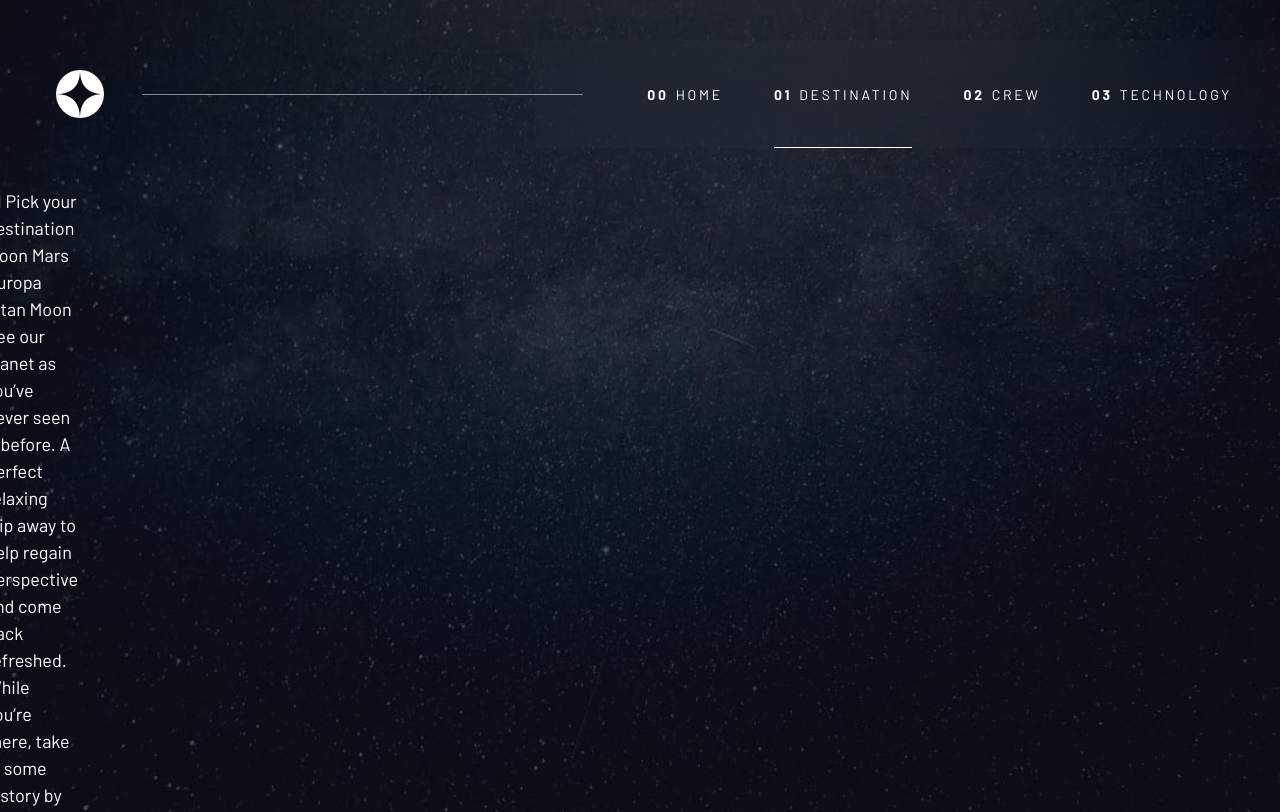
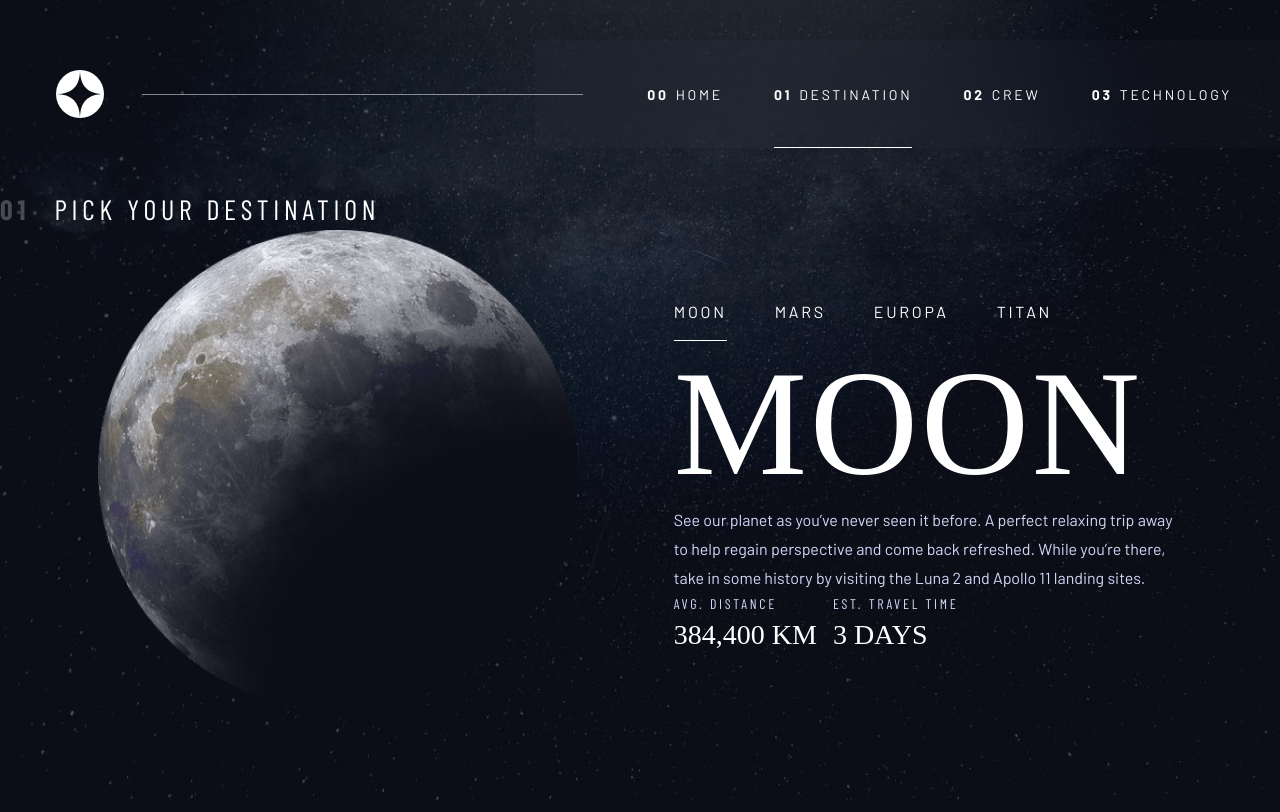
Before and after one commit to kelvinkwasi/SPACE-TRAVEL, a plain HTML site: page destination.html in a window 1280 px wide. Shown: the top 812 px of the page. Drawn offline with nearby package versions, Linux system fonts and the light colour scheme; a web font is replaced by a local one.

Commit message:
new update to destination page

```diff
--- a/destination.html
+++ b/destination.html
@@ -42,25 +42,52 @@
     </header>
 
       <!-- <div class="container flex even-columns grid-container" > -->
-  <main id="main" class="grid-container grid-container--destination" >
-            01 Pick your destination
+  <main id="main" class="grid-container-xxxx grid-container--destination" >
+            <div>
+                <h1 class="numbered-title uppercase"><span class="tx">01</span> Pick your destination</h1>
+            </div>
 
-            Moon
-            Mars
-            Europa
-            Titan
-
-            Moon
-
-            See our planet as you’ve never seen it before. A perfect relaxing trip away to help
-            regain perspective and come back refreshed. While you’re there, take in some history
-            by visiting the Luna 2 and Apollo 11 landing sites.
-
-            Avg. distance
-            384,400 km
-
-            Est. travel time
-            3 days
+            <div class="flex grid-container">
+                <div class="moon">
+                    <div class="img-moon"></div>
+                </div>
+                <div>
+                    <div class="tab-list underline-indicators flex">
+                        <button aria-selected="true"  class="fs-300 uppercase txt-white bg-dark letter-spacing-2" style="background: none;">Moon</button>
+                        <button aria-selected="false"  class="fs-300 uppercase txt-white bg-dark letter-spacing-2" style="background: none;">Mars</button>
+                        <button aria-selected="false"  class="fs-300 uppercase txt-white bg-dark letter-spacing-2" style="background: none;">Europa</button>
+                        <button aria-selected="false"  class="fs-300 uppercase txt-white bg-dark letter-spacing-2" style="background: none;">Titan</button>
+                    </div>
+                    <div>
+                        <h2 class="fs-900 uppercase letter-spacing-2 txt-white ff-serif d-block">Moon</h2>
+                    </div>
+                    <div>
+                        <p class="ff-sans-normal fs-300 txt-light" style="line-height: 180%;">
+                            See our planet as you’ve never seen it before. A perfect relaxing trip away to help
+                            regain perspective and come back refreshed. While you’re there, take in some history
+                            by visiting the Luna 2 and Apollo 11 landing sites.
+                        </p>
+                    </div>
+                    <div class="flex">
+                        <div>
+                            <div>
+                                <p class="txt-light fs-200 letter-spacing-2 ff-sans-cond uppercase">Avg. distance</p>
+                            </div>
+                            <div>
+                                <h3 class="fs-500 uppercase txt-white ff-serif">384,400 km</h3>
+                            </div>
+                        </div>
+                        <div>
+                            <div>
+                                <p class="txt-light fs-200 letter-spacing-2 ff-sans-cond uppercase">Est. travel time</p>
+                            </div>
+                            <div>
+                                <h3 class="fs-500 uppercase txt-white ff-serif">3 days</h3>
+                            </div>
+                        </div>
+                    </div>
+                </div>
+            </div>
 </main>
 <script src="index.js"></script>
 </body>
--- a/index.css
+++ b/index.css
@@ -560,6 +560,8 @@ select {
      }
 
 
+
+
 /* ----------------------------- */
 /* Page specific background      */
 /* ----------------------------- */
@@ -594,3 +596,23 @@ body {
         background-repeat: no-repeat;
     }
 }
+
+/* ----------------------------- */
+/* destination page                      */
+/* ----------------------------- */
+.moon {
+    width: 100%;
+    height: 100%;
+}
+
+.img-moon {
+    background-image: url(./assets/destination/image-moon.png);
+    background-size: contain;
+    background-position: center center;
+    background-repeat: no-repeat;
+    /* width: 100%;
+    height: 100%; */
+    width: 30rem;
+    height: 30rem;
+
+}
```
